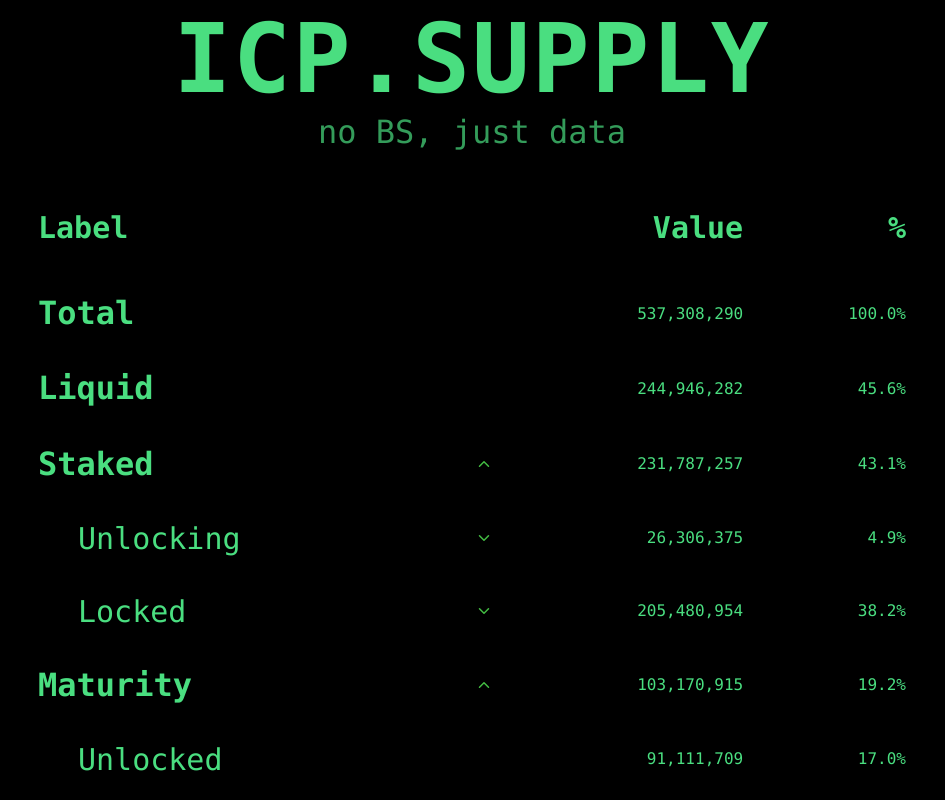
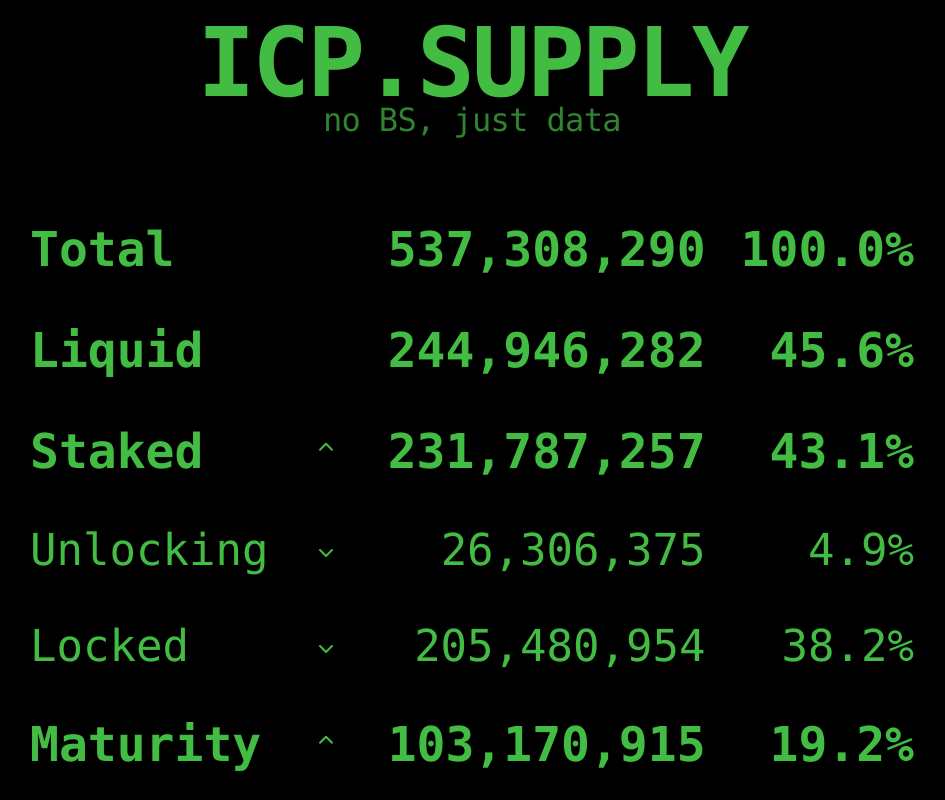
Before and after one commit to Ajki-GH/pages, a plain HTML site: page icp.supply/index.html in a window 1280 px wide. Shown: the top 800 px of the page, without its empty margins (168-1113 px from the left). Drawn offline with nearby package versions, Linux system fonts and the light colour scheme.

Commit message:
Update index.html

```diff
--- a/icp.supply/index.html
+++ b/icp.supply/index.html
@@ -4,10 +4,34 @@
     <meta charset="UTF-8">
     <meta name="viewport" content="width=device-width, initial-scale=1.0">
     <title>ICP.SUPPLY</title>
-    <script src="https://cdn.tailwindcss.com"></script>
     <style>
-        .font-mono {
+        /* Base styles */
+        * {
+            box-sizing: border-box;
+        }
+
+        body {
+            margin: 0;
+            padding: 0;
+            background-color: black;
+            color: rgb(67, 188, 67);
             font-family: ui-monospace, SFMono-Regular, "SF Mono", Consolas, "Liberation Mono", Menlo, Monaco, "Courier New", monospace;
+        }
+
+        table {
+            width: 100%;
+        }
+
+        .text-center {
+            text-align: center;
+        }
+
+        .text-left {
+            text-align: left;
+        }
+
+        .text-right {
+            text-align: right;
         }
 
         /* MAXIMUM scaling typography */
@@ -15,52 +39,69 @@
             font-size: clamp(2.5rem, 15vw, 6rem);
             font-weight: 700;
             line-height: 0.9;
-            letter-spacing: 0.02em;
+            letter-spacing: -0.03em;
+            margin: 0;
+            padding: 0;
         }
         .subtitle {
             font-size: clamp(1rem, 4.5vw, 2rem);
             font-weight: 400;
             opacity: 0.7;
             line-height: 0.9;
-            margin-top: clamp(0.5rem, 1.5vw, 1rem);
-            margin-bottom: clamp(1rem, 3vw, 2rem);
+            display: block;
+            margin: 0;
+            padding: 0;
+            letter-spacing: -0.02em;
         }
 
-        /* MAXIMUM table scaling */
+        .header-section {
+            margin-bottom: clamp(2rem, 5vw, 4rem);
+            padding-top: 20px;
+        }
+
+        /* MAXIMUM table scaling - entire rows scale together */
         .main-row {
             font-weight: 600;
-            font-size: clamp(1.125rem, 4vw, 2rem);
+            font-size: clamp(1.5rem, 6vw, 3rem);
             font-family: inherit;
             line-height: 1.1;
         }
+        .main-row td {
+            font-size: clamp(1.5rem, 6vw, 3rem);
+            font-weight: 600;
+        }
         .sub-row {
             font-weight: 500;
-            font-size: clamp(1rem, 3.75vw, 1.875rem);
+            font-size: clamp(1.25rem, 5.5vw, 2.75rem);
             font-family: inherit;
             line-height: 1.1;
+        }
+        .sub-row td {
+            font-size: clamp(1.25rem, 5.5vw, 2.75rem);
+            font-weight: 500;
         }
         .sub-row > div {
             padding-left: clamp(1.5rem, 5vw, 2.5rem);
         }
         .age-row {
             font-weight: 400;
-            font-size: clamp(0.9375rem, 3.5vw, 1.75rem);
+            font-size: clamp(1.125rem, 5vw, 2.5rem);
             font-family: inherit;
             line-height: 1.1;
+        }
+        .age-row td {
+            font-size: clamp(1.125rem, 5vw, 2.5rem);
+            font-weight: 400;
         }
         .age-row > div {
             padding-left: clamp(3rem, 8vw, 5rem);
         }
 
-        /* MAXIMUM table spacing */
-        .table-header {
-            font-size: clamp(1rem, 3.75vw, 1.875rem);
-            font-weight: 600;
-            padding: clamp(1rem, 3vw, 2rem) clamp(0.5rem, 1.5vw, 1rem);
-            line-height: 1.1;
-        }
+        /* MAXIMUM table spacing with minimal gaps */
         .table-cell {
-            padding: clamp(0.625rem, 2vw, 1.25rem) clamp(0.5rem, 1.5vw, 1rem);
+            padding: clamp(0.75rem, 2.5vw, 1.5rem) clamp(0.25rem, 0.75vw, 0.5rem);
+            white-space: nowrap;
+            overflow: visible;
         }
 
         .expandable {
@@ -80,20 +121,33 @@
             transform: rotate(180deg);
         }
         .expand-icon svg {
-            width: clamp(14px, 2vw, 18px);
-            height: clamp(14px, 2vw, 18px);
+            width: clamp(18px, 3vw, 24px);
+            height: clamp(18px, 3vw, 24px);
         }
         .metric-value {
             font-family: inherit;
             font-variant-numeric: tabular-nums;
             white-space: nowrap;
+            overflow: visible;
+        }
+
+        .table-row-hover {
+            transition: background-color 0.15s ease-in-out;
+        }
+
+        .table-row-hover:hover {
+            background-color: rgba(5, 46, 22, 0.2);
+        }
+
+        .opacity-70 {
+            opacity: 0.7;
         }
 
         /* MAXIMUM viewport usage */
         .container {
             min-height: 100vh;
             width: 100%;
-            padding: clamp(0.5rem, 1.5vw, 1rem);
+            padding: 0 clamp(0.5rem, 1.5vw, 1rem);
             display: flex;
             flex-direction: column;
         }
@@ -119,23 +173,15 @@
         }
     </style>
 </head>
-<body class="bg-black text-green-400 font-mono">
+<body>
     <div class="container">
         <div class="content-wrapper">
-            <div class="text-center">
-                <h1 class="title">ICP.SUPPLY</h1>
-                <p class="subtitle">no BS, just data</p>
+            <div class="text-center header-section">
+                <div class="title">ICP.SUPPLY<br><span class="subtitle">no BS, just data</span></div>
             </div>
 
             <!-- Metrics Table -->
-            <table id="metricsTable" class="w-full" style="border-spacing:0;border-collapse:separate;">
-                <thead>
-                    <tr class="border-b border-green-400/60">
-                        <th class="text-left table-header">Label</th>
-                        <th class="text-right table-header metric-value">Value</th>
-                        <th class="text-right table-header metric-value">%</th>
-                    </tr>
-                </thead>
+            <table id="metricsTable" style="border-spacing:0;border-collapse:separate;table-layout:auto;overflow:visible;">
                 <tbody id="metricsTableBody"></tbody>
             </table>
 
@@ -218,10 +264,10 @@
 
         createTableRow(key,metric){
             const tr=document.createElement('tr');
-            tr.className='hover:bg-green-900/20 transition-colors';
+            tr.className=`table-row-hover ${metric.type}`;
 
             const tdLabel=document.createElement('td');
-            tdLabel.className=`table-cell ${metric.type}`;
+            tdLabel.className=`table-cell`;
             const wrap=document.createElement('div');
             wrap.className = metric.expandable ? 'expandable' : '';
 
```
